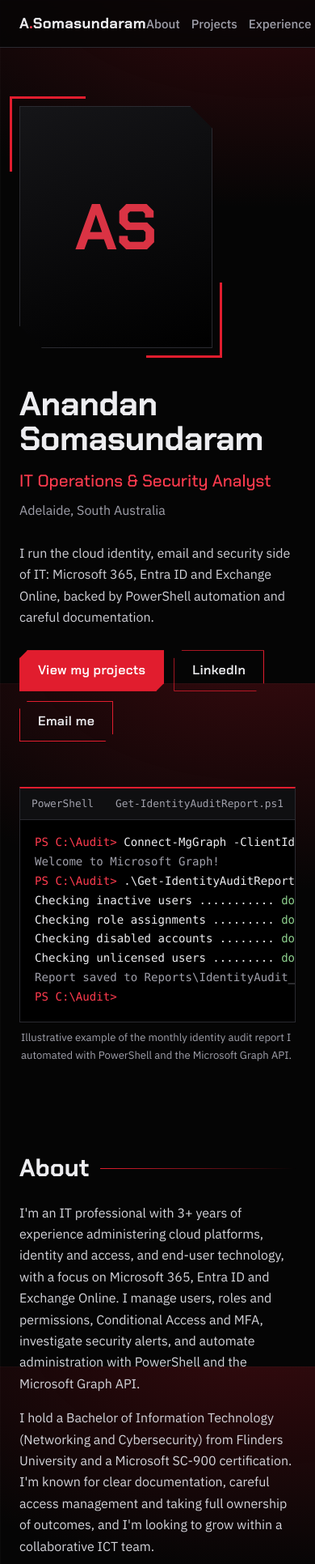
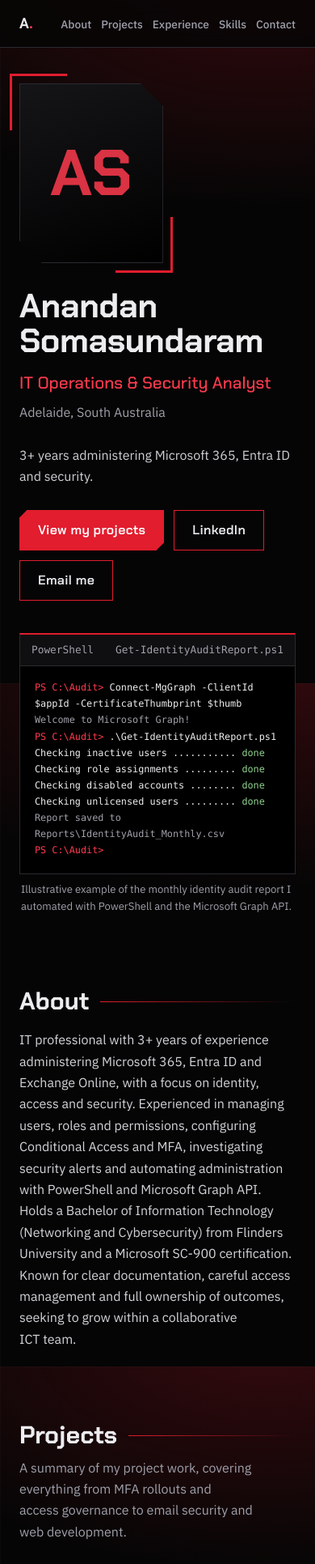
Before and after one commit to AnandanSomasundaram/AnandanSomasundaram.github.io, a plain HTML site: page index.html in a window 390 px wide. Shown: the top 1932 px of the page at 81% size. Drawn offline with Linux system fonts and the light colour scheme.

Commit message:
polishing website with many changes

```diff
--- a/index.html
+++ b/index.html
@@ -51,7 +51,7 @@
     }
     nav .wrap { display: flex; align-items: center; justify-content: space-between; height: 58px; }
     .brand { font-family: var(--display); font-weight: 700; font-size: 1.15rem; color: var(--text); text-decoration: none; letter-spacing: 0.02em; }
-    .brand span { color: var(--red-bright); }
+    .brand .dot { color: var(--red-bright); }
     nav ul { display: flex; gap: 22px; list-style: none; margin: 0; padding: 0; }
     nav ul a { color: var(--muted); text-decoration: none; font-size: 0.95rem; font-weight: 500; }
     nav ul a:hover { color: var(--text); }
@@ -83,6 +83,7 @@
       clip-path: polygon(10px 0, 100% 0, 100% calc(100% - 10px), calc(100% - 10px) 100%, 0 100%, 0 10px);
       transition: background 0.15s, color 0.15s;
     }
+    .btn:not(.solid) { clip-path: none; }
     .btn:hover { background: var(--red-deep); }
     .btn.solid { background: var(--red); color: #fff; }
     .btn.solid:hover { background: var(--red-bright); }
@@ -137,14 +138,16 @@
       font-family: var(--display);
       font-size: 1.9rem;
       margin: 0 0 8px;
+      line-height: 1.2;
       display: flex; align-items: center; gap: 14px;
     }
     h2::after { content: ""; flex: 1; height: 1px; background: linear-gradient(90deg, var(--red), transparent); }
     .section-intro { color: var(--muted); margin: 0 0 28px; max-width: 60ch; }
     .about p { max-width: 70ch; color: #d4d4da; }
+    .about p, .section-intro, .project p, .edu p { text-wrap: pretty; }
 
     /* Projects */
-    .projects { display: grid; grid-template-columns: repeat(auto-fit, minmax(300px, 1fr)); gap: 20px; }
+    .projects { display: grid; grid-template-columns: repeat(auto-fit, minmax(min(300px, 100%), 1fr)); gap: 20px; }
     .project {
       background: var(--panel);
       border: 1px solid var(--line);
@@ -188,12 +191,12 @@
     .job li::marker { color: var(--red); }
 
     /* Skills */
-    .skills { display: grid; grid-template-columns: repeat(auto-fit, minmax(290px, 1fr)); gap: 18px; }
+    .skills { display: grid; grid-template-columns: repeat(auto-fit, minmax(min(290px, 100%), 1fr)); gap: 18px; }
     .skill-box { background: var(--panel); border: 1px solid var(--line); border-left: 3px solid var(--red); padding: 16px 18px; }
     .skill-box h3 { font-family: var(--display); font-size: 1.05rem; margin: 0 0 10px; }
 
     /* Education */
-    .edu { display: grid; grid-template-columns: repeat(auto-fit, minmax(300px, 1fr)); gap: 18px; }
+    .edu { display: grid; grid-template-columns: repeat(auto-fit, minmax(min(300px, 100%), 1fr)); gap: 18px; }
     .edu div { background: var(--panel); border: 1px solid var(--line); padding: 18px 20px; }
     .edu h3 { font-family: var(--display); margin: 0 0 4px; font-size: 1.1rem; }
     .edu p { margin: 0; color: var(--muted); }
@@ -203,17 +206,28 @@
     footer { margin-top: 48px; padding: 24px 0 40px; border-top: 1px solid var(--line); color: var(--muted); font-size: 0.85rem; }
 
     @media (max-width: 760px) {
-      .hero-grid { grid-template-columns: 1fr; }
-      .photo-wrap { order: -1; width: min(240px, 70%); justify-self: start; }
-      nav ul { gap: 14px; }
-      nav ul li:nth-child(n+4) { display: none; }
+      .hero { padding: 44px 0 24px; }
+      .hero-grid { grid-template-columns: 1fr; gap: 32px; }
+      .photo-wrap { order: -1; width: min(180px, 52%); justify-self: start; }
+      .brand-rest { display: none; }
+      nav ul { gap: 12px; }
+      nav ul a { font-size: 0.86rem; }
+      .terminal { margin-top: 40px; font-size: 0.74rem; }
+      .term-body { white-space: pre-wrap; overflow-wrap: anywhere; }
+    }
+    @media (max-width: 380px) {
+      .brand { display: none; }
+      nav .wrap { justify-content: center; }
+      nav ul { gap: 8px; }
+      nav ul a { font-size: 0.8rem; }
+      h1 { font-size: 2.3rem; }
     }
   </style>
 </head>
 <body>
   <nav>
     <div class="wrap">
-      <a class="brand" href="#top">A<span>.</span>Somasundaram</a>
+      <a class="brand" href="#top">A<span class="dot">.</span><span class="brand-rest">Somasundaram</span></a>
       <ul>
         <li><a href="#about">About</a></li>
         <li><a href="#projects">Projects</a></li>
@@ -232,7 +246,7 @@
             <h1>Anandan Somasundaram</h1>
             <p class="role">IT Operations &amp; Security Analyst</p>
             <p class="place">Adelaide, South Australia</p>
-            <p class="lead">I run the cloud identity, email and security side of IT: Microsoft 365, Entra ID and Exchange Online, backed by PowerShell automation and careful documentation.</p>
+            <p class="lead">3+ years administering Microsoft 365, Entra ID and security.</p>
             <div class="buttons">
               <a class="btn solid" href="#projects">View my projects</a>
               <a class="btn" href="https://www.linkedin.com/in/anandan-somasundaram-4892391bb/">LinkedIn</a>
@@ -268,15 +282,7 @@
       <div class="wrap">
         <h2>About</h2>
         <p>
-          I'm an IT professional with 3+ years of experience administering cloud platforms, identity and access,
-          and end-user technology, with a focus on Microsoft 365, Entra ID and Exchange Online. I manage users, roles
-          and permissions, Conditional Access and MFA, investigate security alerts, and automate administration with
-          PowerShell and the Microsoft Graph API.
-        </p>
-        <p>
-          I hold a Bachelor of Information Technology (Networking and Cybersecurity) from Flinders University and a
-          Microsoft SC-900 certification. I'm known for clear documentation, careful access management and taking full
-          ownership of outcomes, and I'm looking to grow within a collaborative ICT team.
+          IT professional with 3+ years of experience administering Microsoft 365, Entra ID and Exchange Online, with a focus on identity, access and security. Experienced in managing users, roles and permissions, configuring Conditional Access and MFA, investigating security alerts and automating administration with PowerShell and Microsoft Graph API. Holds a Bachelor of Information Technology (Networking and Cybersecurity) from Flinders University and a Microsoft SC-900 certification. Known for clear documentation, careful access management and full ownership of outcomes, seeking to grow within a collaborative ICT team.
         </p>
       </div>
     </section>
@@ -436,7 +442,7 @@
           </div>
           <div class="skill-box">
             <h3>Support &amp; Service</h3>
-            <div class="chips"><span class="chip">Windows 10/11</span><span class="chip">Hardware</span><span class="chip">Networking</span><span class="chip">ITIL 4</span><span class="chip">ServiceNow</span><span class="chip">Intune (working)</span><span class="chip">Active Directory (foundational)</span></div>
+            <div class="chips"><span class="chip">Windows 10/11</span><span class="chip">Hardware</span><span class="chip">Networking</span><span class="chip">ITIL 4</span><span class="chip">ServiceNow</span><span class="chip">Intune (working)</span><span class="chip">Active Directory</span></div>
           </div>
           <div class="skill-box">
             <h3>Documentation</h3>
```
